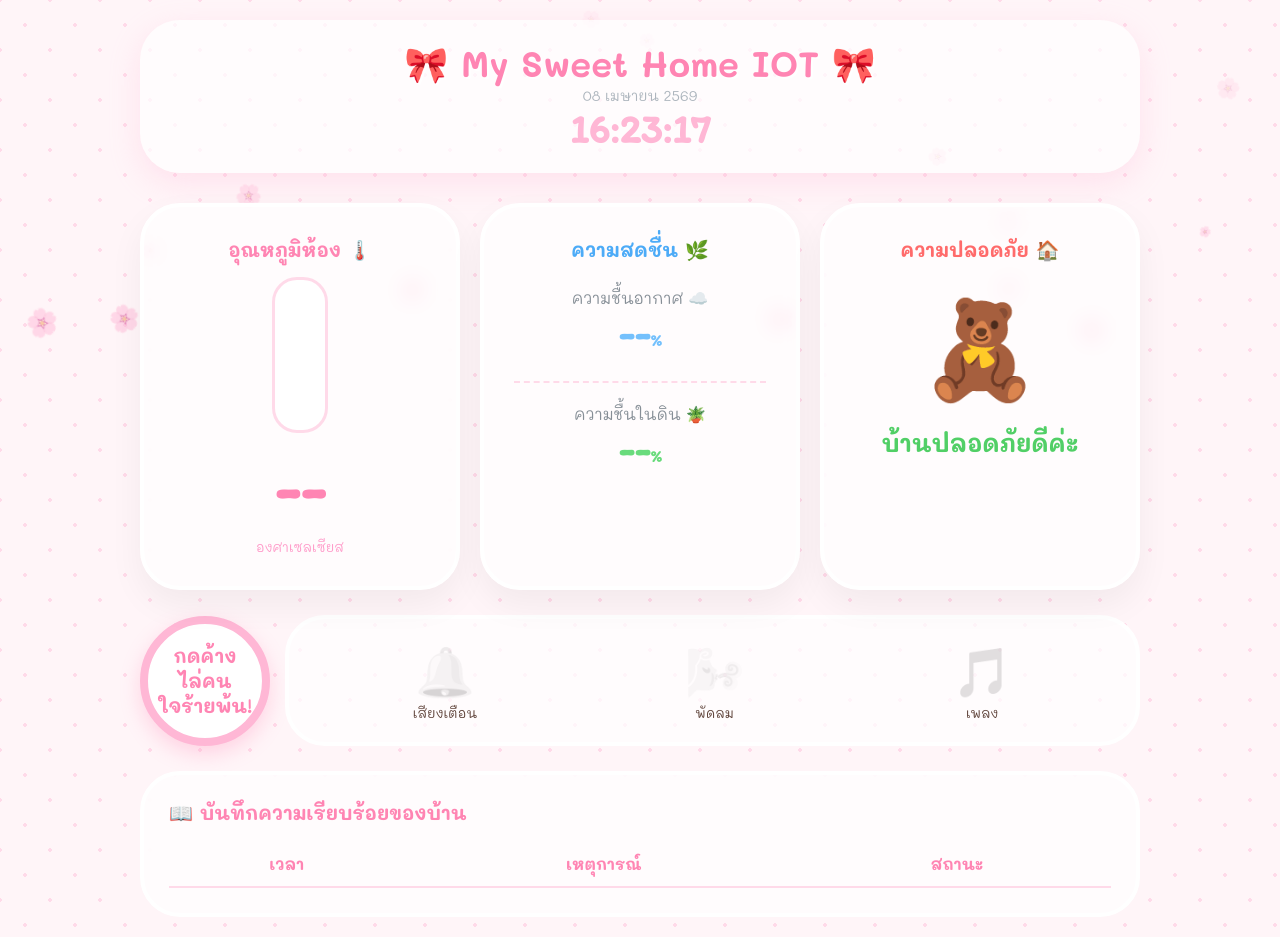
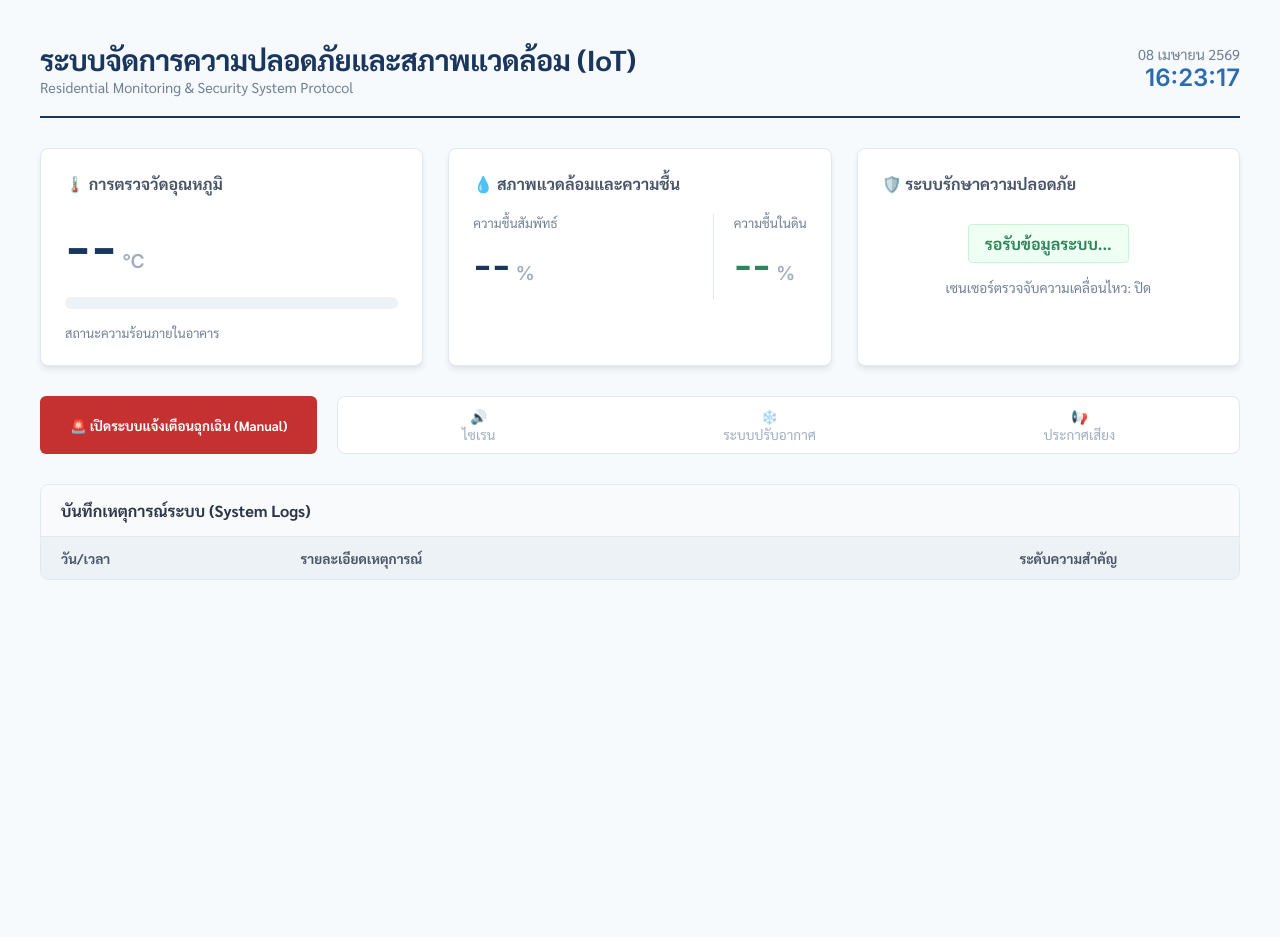
Before and after one commit to 68319090026-art/v, a plain HTML site: page index.html in a window 1280 px wide. After the commit the page ends 800 px from the top, so only its background shows below. Drawn offline with Linux system fonts and the light colour scheme; no server answers.

Commit message:
Update index.html

```diff
--- a/index.html
+++ b/index.html
@@ -3,167 +3,279 @@
 <head>
     <meta charset="UTF-8">
     <meta name="viewport" content="width=device-width, initial-scale=1.0">
-    <title>My Sweet Home Security ✨</title>
+    <title>Smart Home Security Dashboard (Official)</title>
     <script src="https://www.gstatic.com/firebasejs/8.10.0/firebase-app.js"></script>
     <script src="https://www.gstatic.com/firebasejs/8.10.0/firebase-database.js"></script>
-    <link href="https://fonts.googleapis.com/css2?family=Itim&family=Mali:wght@400;700&display=swap" rel="stylesheet">
+    <link href="https://fonts.googleapis.com/css2?family=Sarabun:wght@400;700&family=Inter:wght@400;600&display=swap" rel="stylesheet">
     <style>
         :root {
-            --color-soft-pink: #ffdae9;
-            --color-sakura: #ffb7d5;
-            --color-mint: #b2f2bb;
-            --color-sky: #a5d8ff;
-            --bg-gradient: linear-gradient(135deg, #fdfcfb 0%, #e2d1c3 100%);
-            --glass: rgba(255, 255, 255, 0.7);
+            --primary-color: #1a365d; /* Navy */
+            --secondary-color: #2b6cb0; /* Blue */
+            --danger-color: #c53030;
+            --success-color: #2f855a;
+            --bg-body: #f7fafc;
+            --card-bg: #ffffff;
+            --text-main: #2d3748;
+            --border-color: #e2e8f0;
         }
 
         body {
-            font-family: 'Mali', cursive;
-            background: #fff5f8;
-            color: #5d4037;
+            font-family: 'Sarabun', sans-serif;
+            background-color: var(--bg-body);
+            color: var(--text-main);
             margin: 0;
+            padding: 0;
             display: flex;
             justify-content: center;
-            min-height: 100vh;
-            overflow-x: hidden;
-            background-image:
-                radial-gradient(#ffdae9 2px, transparent 2px),
-                radial-gradient(#ffdae9 2px, transparent 2px);
-            background-size: 50px 50px;
-            background-position: 0 0, 25px 25px;
         }
 
-        /* --- พื้นหลังฟรุ้งฟริ้ง --- */
-        .floating-hearts {
-            position: fixed; top: 0; left: 0; width: 100%; height: 100%;
-            pointer-events: none; z-index: -1;
-        }
-        .heart {
-            position: absolute; color: var(--color-sakura);
-            animation: heartFloat 10s linear infinite; opacity: 0.6;
-        }
-        @keyframes heartFloat {
-            0% { transform: translateY(100vh) rotate(0deg); opacity: 0; }
-            50% { opacity: 0.6; }
-            100% { transform: translateY(-10vh) rotate(360deg); opacity: 0; }
+        .container {
+            width: 100%;
+            max-width: 1200px;
+            padding: 40px 20px;
         }
 
-        .dashboard { width: 95%; max-width: 1000px; padding: 20px; z-index: 1; }
-
-        /* หัวข้อ */
+        /* --- Header Section --- */
         .header {
-            text-align: center; margin-bottom: 30px;
-            background: var(--glass); padding: 20px; border-radius: 40px;
-            box-shadow: 0 10px 30px rgba(255,183,213,0.3);
-        }
-        h1 { font-size: 2.2rem; margin: 0; color: #ff85b3; text-shadow: 2px 2px #fff; }
-        #clock { font-size: 2.5rem; font-weight: bold; color: #ffb7d5; font-family: 'Itim'; }
-
-        /* การ์ดนุ่มนิ่ม */
-        .grid { display: grid; grid-template-columns: repeat(auto-fit, minmax(280px, 1fr)); gap: 20px; }
-        .card {
-            background: var(--glass); border-radius: 40px; padding: 30px; text-align: center;
-            border: 4px solid #fff; box-shadow: 0 15px 35px rgba(0,0,0,0.05);
-            transition: transform 0.3s ease; backdrop-filter: blur(10px);
-        }
-        .card:hover { transform: scale(1.02); }
-
-        /* มาตรวัดความร้อนแบบมินิมอล */
-        .gauge-wrap {
-            width: 50px; height: 150px; background: #fff; border-radius: 25px;
-            margin: 15px auto; position: relative; border: 3px solid var(--color-soft-pink); overflow: hidden;
-        }
-        #temp-bar {
-            position: absolute; bottom: 0; width: 100%; height: 0%;
-            background: linear-gradient(to top, #ff99c8, #fcf6bd);
-            transition: 1s ease-out;
+            display: flex;
+            justify-content: space-between;
+            align-items: center;
+            border-bottom: 2px solid var(--primary-color);
+            padding-bottom: 20px;
+            margin-bottom: 30px;
         }
 
-        .big-val { font-size: 4rem; font-weight: bold; margin: 10px 0; color: #ff85b3; font-family: 'Itim'; }
-        .sub-val-text { font-size: 2.5rem; font-weight: bold; color: #74c0fc; font-family: 'Itim'; }
-        #sec-text { font-size: 1.5rem; font-weight: bold; margin-top: 10px; }
-
-        /* ปุ่มไล่ผู้บุกรุกแบบ Soft */
-        #panic-btn {
-            width: 130px; height: 130px; border-radius: 50%; background: #fff;
-            border: 8px solid var(--color-sakura); color: #ff85b3; font-family: 'Mali';
-            font-size: 1.2rem; font-weight: bold; cursor: pointer; transition: 0.3s;
-            box-shadow: 0 8px 20px rgba(255, 133, 179, 0.3);
-        }
-        #panic-btn:hover { background: var(--color-sakura); color: #fff; }
-        #panic-btn:active { transform: scale(0.9); }
-
-        /* อุปกรณ์ตกแต่ง */
-        .device-box {
-            flex-grow:1; background: var(--glass); border-radius: 40px; padding: 20px;
-            display: flex; justify-content: space-around; border: 4px solid #fff;
+        .header h1 {
+            font-size: 1.8rem;
+            margin: 0;
+            color: var(--primary-color);
+            letter-spacing: -0.5px;
         }
 
-        /* ตารางประวัติ */
-        .log-box {
-            background: var(--glass); border-radius: 40px; padding: 25px; margin-top: 25px;
-            border: 4px solid #fff; backdrop-filter: blur(10px);
+        .header-info {
+            text-align: right;
         }
+
+        #clock {
+            font-family: 'Inter', sans-serif;
+            font-size: 1.5rem;
+            font-weight: 600;
+            color: var(--secondary-color);
+        }
+
+        #date {
+            font-size: 0.9rem;
+            color: #718096;
+        }
+
+        /* --- Grid Layout --- */
+        .grid {
+            display: grid;
+            grid-template-columns: repeat(auto-fit, minmax(320px, 1fr));
+            gap: 25px;
+        }
+
+        .card {
+            background: var(--card-bg);
+            border: 1px solid var(--border-color);
+            border-radius: 8px;
+            padding: 24px;
+            box-shadow: 0 4px 6px -1px rgba(0, 0, 0, 0.1);
+        }
+
+        .card-title {
+            font-size: 1rem;
+            font-weight: 700;
+            color: #4a5568;
+            margin-bottom: 20px;
+            display: flex;
+            align-items: center;
+            gap: 10px;
+        }
+
+        /* --- Values --- */
+        .val-display {
+            font-family: 'Inter', sans-serif;
+            font-size: 3.5rem;
+            font-weight: 600;
+            margin: 10px 0;
+            color: var(--primary-color);
+        }
+
+        .unit {
+            font-size: 1.2rem;
+            color: #a0aec0;
+            margin-left: 5px;
+        }
+
+        /* --- Temperature Bar --- */
+        .progress-container {
+            width: 100%;
+            background-color: #edf2f7;
+            border-radius: 20px;
+            height: 12px;
+            margin: 15px 0;
+            overflow: hidden;
+        }
+
+        #temp-progress {
+            height: 100%;
+            width: 0%;
+            background: linear-gradient(90deg, #4299e1, #f56565);
+            transition: width 1s ease-in-out;
+        }
+
+        /* --- Status Indicators --- */
+        .status-badge {
+            display: inline-block;
+            padding: 8px 16px;
+            border-radius: 4px;
+            font-weight: bold;
+            font-size: 1rem;
+            background: #f7fafc;
+            border: 1px solid var(--border-color);
+        }
+
+        .status-normal { color: var(--success-color); border-color: #c6f6d5; background: #f0fff4; }
+        .status-alert { color: var(--danger-color); border-color: #fed7d7; background: #fff5f5; }
+
+        /* --- Control Section --- */
+        .controls {
+            margin-top: 30px;
+            display: flex;
+            gap: 20px;
+        }
+
+        #panic-btn {
+            background-color: var(--danger-color);
+            color: white;
+            border: none;
+            padding: 15px 30px;
+            border-radius: 6px;
+            font-family: 'Sarabun';
+            font-weight: bold;
+            cursor: pointer;
+            transition: background 0.2s;
+            display: flex;
+            align-items: center;
+            gap: 10px;
+        }
+
+        #panic-btn:hover { background-color: #a22323; }
+        #panic-btn:active { transform: translateY(1px); }
+
+        .device-status-box {
+            flex-grow: 1;
+            background: white;
+            border: 1px solid var(--border-color);
+            border-radius: 8px;
+            display: flex;
+            justify-content: space-around;
+            align-items: center;
+            padding: 10px;
+        }
+
+        .device-item {
+            text-align: center;
+            color: #a0aec0;
+            font-size: 0.85rem;
+        }
+
+        .active-icon { color: var(--secondary-color); }
+
+        /* --- Table --- */
+        .log-section {
+            margin-top: 30px;
+            background: white;
+            border: 1px solid var(--border-color);
+            border-radius: 8px;
+            overflow: hidden;
+        }
+
+        .log-header {
+            padding: 15px 20px;
+            background: #f8fafc;
+            border-bottom: 1px solid var(--border-color);
+            font-weight: bold;
+        }
+
         table { width: 100%; border-collapse: collapse; }
-        th { color: #ff85b3; padding: 12px; border-bottom: 2px solid var(--color-soft-pink); }
-        td { padding: 12px; border-bottom: 1px solid #fff; text-align: center; }
+        th { text-align: left; padding: 12px 20px; background: #edf2f7; font-size: 0.85rem; color: #4a5568; }
+        td { padding: 12px 20px; border-bottom: 1px solid var(--border-color); font-size: 0.9rem; }
 
     </style>
 </head>
 <body>
 
-<div class="floating-hearts" id="heart-container"></div>
-
-<div class="dashboard">
+<div class="container">
     <div class="header">
-        <h1>🎀 My Sweet Home IOT 🎀</h1>
-        <div style="color:#adb5bd; font-size: 0.9rem;" id="date">--/--/----</div>
-        <div id="clock">00:00:00</div>
+        <div>
+            <h1>ระบบจัดการความปลอดภัยและสภาพแวดล้อม (IoT)</h1>
+            <div style="font-size: 0.9rem; color: #718096;">Residential Monitoring & Security System Protocol</div>
+        </div>
+        <div class="header-info">
+            <div id="date">--/--/----</div>
+            <div id="clock">00:00:00</div>
+        </div>
     </div>
 
     <div class="grid">
         <div class="card">
-            <div style="color:#ff85b3; font-size:1.2rem; font-weight:bold;">อุณหภูมิห้อง 🌡️</div>
-            <div class="gauge-wrap"><div id="temp-bar"></div></div>
-            <div class="big-val" id="t-val">--</div>
-            <small style="color:#ff99c8;">องศาเซลเซียส</small>
+            <div class="card-title">🌡️ การตรวจวัดอุณหภูมิ</div>
+            <div class="val-display"><span id="t-val">--</span><span class="unit">°C</span></div>
+            <div class="progress-container">
+                <div id="temp-progress"></div>
+            </div>
+            <div style="font-size: 0.8rem; color: #718096;">สถานะความร้อนภายในอาคาร</div>
         </div>
 
         <div class="card">
-            <div style="color:#4dabf7; font-size:1.2rem; font-weight:bold;">ความสดชื่น 🌿</div>
-            <div style="margin: 25px 0;">
-                <div style="color:#868e96;">ความชื้นอากาศ ☁️</div>
-                <div class="sub-val-text"><span id="h-val">--</span><small style="font-size:1rem">%</small></div>
-            </div>
-            <div style="padding-top: 20px; border-top: 2px dashed #ffdae9;">
-                <div style="color:#868e96;">ความชื้นในดิน 🪴</div>
-                <div class="sub-val-text" style="color:#69db7c;"><span id="s-val">--</span><small style="font-size:1rem">%</small></div>
+            <div class="card-title">💧 สภาพแวดล้อมและความชื้น</div>
+            <div style="display: flex; justify-content: space-between; align-items: center;">
+                <div>
+                    <div style="font-size: 0.8rem; color: #718096;">ความชื้นสัมพัทธ์</div>
+                    <div class="val-display" style="font-size: 2.5rem;"><span id="h-val">--</span><span class="unit">%</span></div>
+                </div>
+                <div style="border-left: 1px solid var(--border-color); padding-left: 20px;">
+                    <div style="font-size: 0.8rem; color: #718096;">ความชื้นในดิน</div>
+                    <div class="val-display" style="font-size: 2.5rem; color: var(--success-color);"><span id="s-val">--</span><span class="unit">%</span></div>
+                </div>
             </div>
         </div>
 
         <div class="card">
-            <div style="color:#ff6b6b; font-size:1.2rem; font-weight:bold;">ความปลอดภัย 🏠</div>
-            <div id="sec-icon" style="font-size: 6rem; margin: 20px 0;">🧸</div>
-            <div id="sec-text" style="color: #51cf66;">บ้านปลอดภัยดีค่ะ</div>
+            <div class="card-title">🛡️ ระบบรักษาความปลอดภัย</div>
+            <div style="text-align: center; padding: 10px 0;">
+                <div id="sec-text" class="status-badge status-normal">รอรับข้อมูลระบบ...</div>
+                <div style="margin-top: 15px; font-size: 0.85rem; color: #718096;">
+                    เซนเซอร์ตรวจจับความเคลื่อนไหว: <span id="sec-raw">ปิด</span>
+                </div>
+            </div>
         </div>
     </div>
 
-    <div style="display: flex; gap: 15px; align-items: center; margin: 25px 0; flex-wrap: wrap;">
-        <button id="panic-btn" onmousedown="setPanic(1)" onmouseup="setPanic(0)" ontouchstart="setPanic(1)" ontouchend="setPanic(0)">
-            กดค้าง<br>ไล่คนใจร้ายพ้น!
+    <div class="controls">
+        <button id="panic-btn" onmousedown="setPanic(1)" onmouseup="setPanic(0)">
+            🚨 เปิดระบบแจ้งเตือนฉุกเฉิน (Manual)
         </button>
-        <div class="device-box">
-            <div style="text-align:center;"><span id="bulb1" style="font-size:3rem; opacity:0.2; filter: grayscale(1);">🔔</span><br><small>เสียงเตือน</small></div>
-            <div style="text-align:center;"><span id="bulb2" style="font-size:3rem; opacity:0.2; filter: grayscale(1);">🌬️</span><br><small>พัดลม</small></div>
-            <div style="text-align:center;"><span id="spk-icon" style="font-size:3rem; opacity:0.2; filter: grayscale(1);">🎵</span><br><small>เพลง</small></div>
+        <div class="device-status-box">
+            <div class="device-item" id="dev-sound">🔊<br>ไซเรน</div>
+            <div class="device-item" id="dev-temp">❄️<br>ระบบปรับอากาศ</div>
+            <div class="device-item" id="dev-spk">📢<br>ประกาศเสียง</div>
         </div>
     </div>
 
-    <div class="log-box">
-        <h2 style="color:#ff85b3; margin-top:0; font-size: 1.2rem;">📖 บันทึกความเรียบร้อยของบ้าน</h2>
-        <div style="max-height: 200px; overflow-y: auto;">
+    <div class="log-section">
+        <div class="log-header">บันทึกเหตุการณ์ระบบ (System Logs)</div>
+        <div style="max-height: 250px; overflow-y: auto;">
             <table>
-                <thead><tr><th>เวลา</th><th>เหตุการณ์</th><th>สถานะ</th></tr></thead>
+                <thead>
+                    <tr>
+                        <th width="20%">วัน/เวลา</th>
+                        <th width="60%">รายละเอียดเหตุการณ์</th>
+                        <th width="20%">ระดับความสำคัญ</th>
+                    </tr>
+                </thead>
                 <tbody id="log-body"></tbody>
             </table>
         </div>
@@ -171,22 +283,11 @@
 </div>
 
 <script>
-    // Create floating hearts
-    const container = document.getElementById('heart-container');
-    for(let i=0; i<15; i++) {
-        const heart = document.createElement('div');
-        heart.className = 'heart';
-        heart.innerHTML = '🌸';
-        heart.style.left = Math.random() * 100 + 'vw';
-        heart.style.animationDuration = (Math.random() * 5 + 5) + 's';
-        heart.style.fontSize = (Math.random() * 20 + 10) + 'px';
-        container.appendChild(heart);
-    }
-
     const firebaseConfig = { databaseURL: "https://viewvi-3e5ef-default-rtdb.firebaseio.com" };
     firebase.initializeApp(firebaseConfig);
     const db = firebase.database();
 
+    // Clock
     setInterval(() => {
         const now = new Date();
         document.getElementById('date').innerText = now.toLocaleDateString('th-TH', { day:'2-digit', month:'long', year:'numeric' });
@@ -195,14 +296,19 @@
 
     function setPanic(v) {
         db.ref("/").update({ panicMode: v });
-        if(v) addLog("คำสั่งพิเศษ", "ส่งเสียงไล่ผู้บุกรุก 📢", true);
+        if(v) addLog("Emergency", "เปิดใช้งานไซเรนแจ้งเตือนด้วยตนเอง", "High");
     }
 
-    function addLog(type, msg, alert) {
+    function addLog(type, msg, level) {
         const tbody = document.getElementById("log-body");
         const row = document.createElement("tr");
         const now = new Date();
-        row.innerHTML = `<td>${now.toLocaleTimeString('th-TH')}</td><td><b>${type}</b>: ${msg}</td><td style="color:${alert?'#ff6b6b':'#51cf66'}">${alert?'เตือนภัย':'ปกติค่ะ'}</td>`;
+        const color = (level === 'High') ? '#c53030' : '#2d3748';
+        row.innerHTML = `
+            <td>${now.toLocaleTimeString('th-TH')}</td>
+            <td><strong>[${type}]</strong> ${msg}</td>
+            <td style="color: ${color}; font-weight: bold;">${level}</td>
+        `;
         tbody.prepend(row);
     }
 
@@ -213,36 +319,34 @@
             const t = data.temperature || 0;
             const sec = data.Security == 1;
 
+            // Updates
             document.getElementById("t-val").innerText = t;
-            document.getElementById("temp-bar").style.height = Math.min(t * 2, 100) + "%";
+            document.getElementById("temp-progress").style.width = Math.min(t * 2, 100) + "%";
             document.getElementById("h-val").innerText = data.Humidity || "--";
             document.getElementById("s-val").innerText = data.Soil || "--";
 
-            const sIcon = document.getElementById("sec-icon");
             const sText = document.getElementById("sec-text");
-
             if(sec) {
-                sIcon.innerText = "🙀";
-                sText.innerText = "มีใครไม่รู้มาค่ะ!";
-                sText.style.color = "#ff6b6b";
+                sText.innerText = "🚨 ตรวจพบการบุกรุก";
+                sText.className = "status-badge status-alert";
+                document.getElementById("sec-raw").innerText = "ตรวจพบ";
             } else {
-                sIcon.innerText = "🧸";
-                sText.innerText = "บ้านปลอดภัยดีค่ะ";
-                sText.style.color = "#51cf66";
+                sText.innerText = "✅ สถานะปกติ";
+                sText.className = "status-badge status-normal";
+                document.getElementById("sec-raw").innerText = "ไม่พบ";
             }
 
-            // Icons Update
-            document.getElementById("bulb1").style.opacity = sec ? "1" : "0.2";
-            document.getElementById("bulb1").style.filter = sec ? "grayscale(0)" : "grayscale(1)";
+            // Device Indicators (Formal grey/blue)
+            document.getElementById("dev-sound").className = "device-item" + (sec ? " active-icon" : "");
+            document.getElementById("dev-temp").className = "device-item" + (t > 30 ? " active-icon" : "");
+            document.getElementById("dev-spk").className = "device-item" + ((sec || data.panicMode) ? " active-icon" : "");
 
-            document.getElementById("bulb2").style.opacity = t > 30 ? "1" : "0.2";
-            document.getElementById("bulb2").style.filter = t > 30 ? "grayscale(0)" : "grayscale(1)";
+            // Logging
+            if(sec && !lastSec) { addLog("Security", "ตรวจพบการเคลื่อนไหวผิดปกติในพื้นที่", "High"); lastSec = 1; }
+            else if(!sec) lastSec = 0;
 
-            document.getElementById("spk-icon").style.opacity = (sec || data.panicMode) ? "1" : "0.2";
-            document.getElementById("spk-icon").style.filter = (sec || data.panicMode) ? "grayscale(0)" : "grayscale(1)";
-
-            if(sec && !lastSec) { addLog("ความปลอดภัย", "ตรวจพบการเคลื่อนไหว", true); lastSec = 1; } else if(!sec) lastSec = 0;
-            if(t > 30 && !lastT) { addLog("อุณหภูมิ", `อากาศร้อนเกินไป (${t}°C)`, true); lastT = true; } else if(t <= 30) lastT = false;
+            if(t > 30 && !lastT) { addLog("Thermal", "อุณหภูมิสูงเกินเกณฑ์ที่กำหนด", "Medium"); lastT = true; }
+            else if(t <= 30) lastT = false;
         }
     });
 </script>
```
